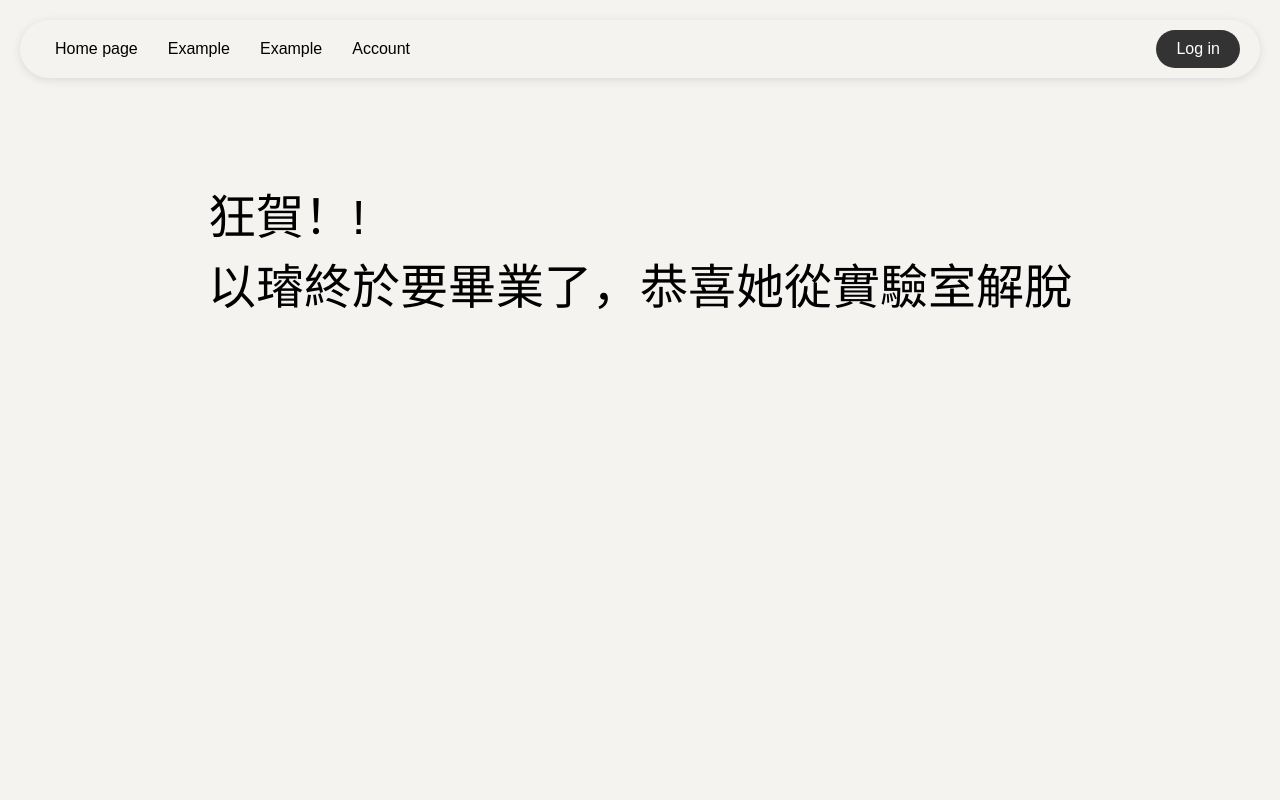
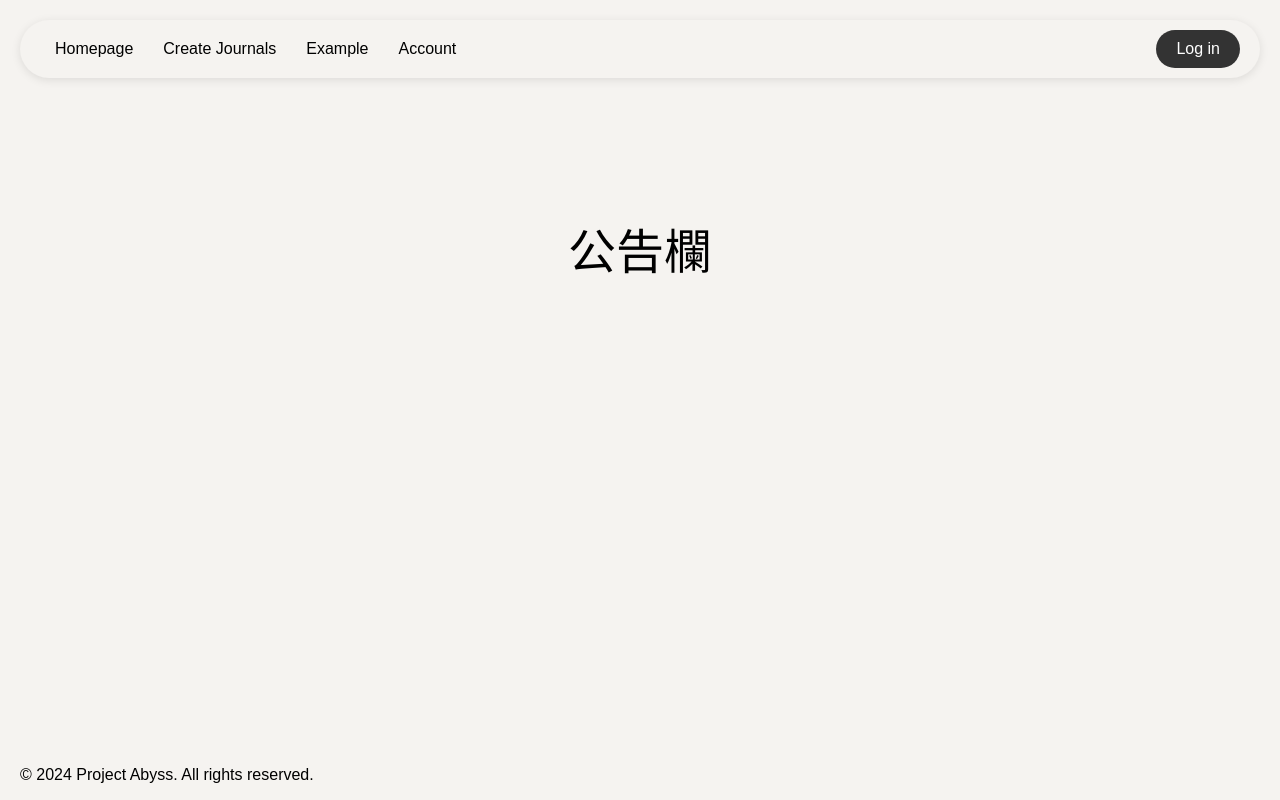
Before and after one commit to Project-Abyss/ICIMS, a Django app: page / in a window 1280 px wide. Run offline with Django 4.2, Linux system fonts and the light colour scheme; parts of the project's set-up code (start-up, migrations or seed data) failed here and were passed over.

Commit message:
[!] Base template html files -> Refactor all related html files.

```diff
--- a/icims/homepage/templates/index.html
+++ b/icims/homepage/templates/index.html
@@ -1,39 +1,10 @@
-{% load static %}
+{% extends 'base.html' %}
 
-<!DOCTYPE html>
-<html lang="zh">
-<head>
-    <meta charset="UTF-8">
-    <meta name="viewport" content="width=device-width, initial-scale=1.0">
-    <title>Home page</title>
-    <link rel="stylesheet" href="{% static 'css/styles.css' %}">
-</head>
-<body>
-    <header class="header">
-        <nav class="nav">
-            <a href="#">Home page</a>
-            <a href="#">Example</a>
-            <a href="#">Example</a>
-            <a href="#">Account</a>
-        </nav>
-        <span class="login-btn" onclick="openModal()">Log in</span>
-    </header>
+{% block title %} Homepage {% endblock %}
 
-    <main class="main-content">
-        <div>狂賀！!</br>以璿終於要畢業了，恭喜她從實驗室解脫</div>
+{% block content %}
+     <main class="main-content">
+        <!-- <div>狂賀！!</br>以璿終於要畢業了，恭喜她從實驗室解脫</div> -->
+        <div> 公告欄 </div>
     </main>
-
-    <div id="loginModal" class="modal">
-        <div class="modal-content">
-            <span>Email</span>
-            <input type="email" placeholder="Value">
-            <span>Password</span>
-            <input type="password" placeholder="Value">
-            <button onclick="signIn()">Sign In</button>
-            <a href="#">Forgot password?</a>
-        </div>
-    </div>
-
-    <script src="{% static 'js/script.js' %}"></script>
-</body>
-</html>
+{% endblock %}
--- a/icims/icims/urls.py
+++ b/icims/icims/urls.py
@@ -16,9 +16,9 @@ Including another URLconf
 """
 from django.contrib import admin
 from django.urls import path, include
-from journals import views
 
 urlpatterns = [
+    path('admin/', admin.site.urls),
     path('', include('homepage.urls')),
-    path('admin/', admin.site.urls),
+    path('journals/', include('journals.urls')),
 ]
--- a/icims/static/css/styles.css
+++ b/icims/static/css/styles.css
@@ -3,6 +3,7 @@ body {
     margin: 0;
     padding: 20px;
     background-color: #f5f3f0;
+    height: 100%;
 }
 .header {
     background-color: #f5f3f0;
@@ -89,3 +90,10 @@ body {
     color: #333;
     text-decoration: none;
 }
+.wrapper{
+    min-height: 100%;
+}
+.footer{
+    position: absolute;
+    bottom: 0;
+}
--- /dev/null
+++ b/icims/templates/base.html
@@ -0,0 +1,49 @@
+<!DOCTYPE html>
+<html lang="zh">
+<head>
+    <meta charset="UTF-8">
+    <meta name="viewport" content="width=device-width, initial-scale=1.0">
+    <title>{% block title %}Homepage{% endblock %}</title>
+    {% load static %}
+    <link rel="stylesheet" href="{% static 'css/styles.css' %}">
+</head>
+<body>
+    <div class="wrapper">
+        <header class="header">
+            <nav class="nav">
+                <a href="{% url 'homepage' %}">Homepage</a>
+                <a href="{% url 'create_journal' %}">Create Journals</a>
+                <a href="#">Example</a>
+                <a href="#">Account</a>
+            </nav>
+            <span class="login-btn" onclick="openModal()">Log in</span>
+        </header>
+
+
+        <main>
+            {% block content %}
+
+            {% endblock %}
+        </main>
+
+        <footer class="footer">
+            <p>&copy; 2024 Project Abyss. All rights reserved.</p>
+        </footer>
+    </div>
+
+     <div id="loginModal" class="modal">
+        <div class="modal-content">
+            <span>Email</span>
+            <input type="email" placeholder="Value">
+            <span>Password</span>
+            <input type="password" placeholder="Value">
+            <button onclick="signIn()">Sign In</button>
+            <a href="#">Forgot password?</a>
+        </div>
+    </div>
+
+    <script src="{% static 'js/script.js' %}"></script>
+
+
+</body>
+</html>
```
Also changed, not shown: icims/icims/settings.py (+5 -5 lines).
